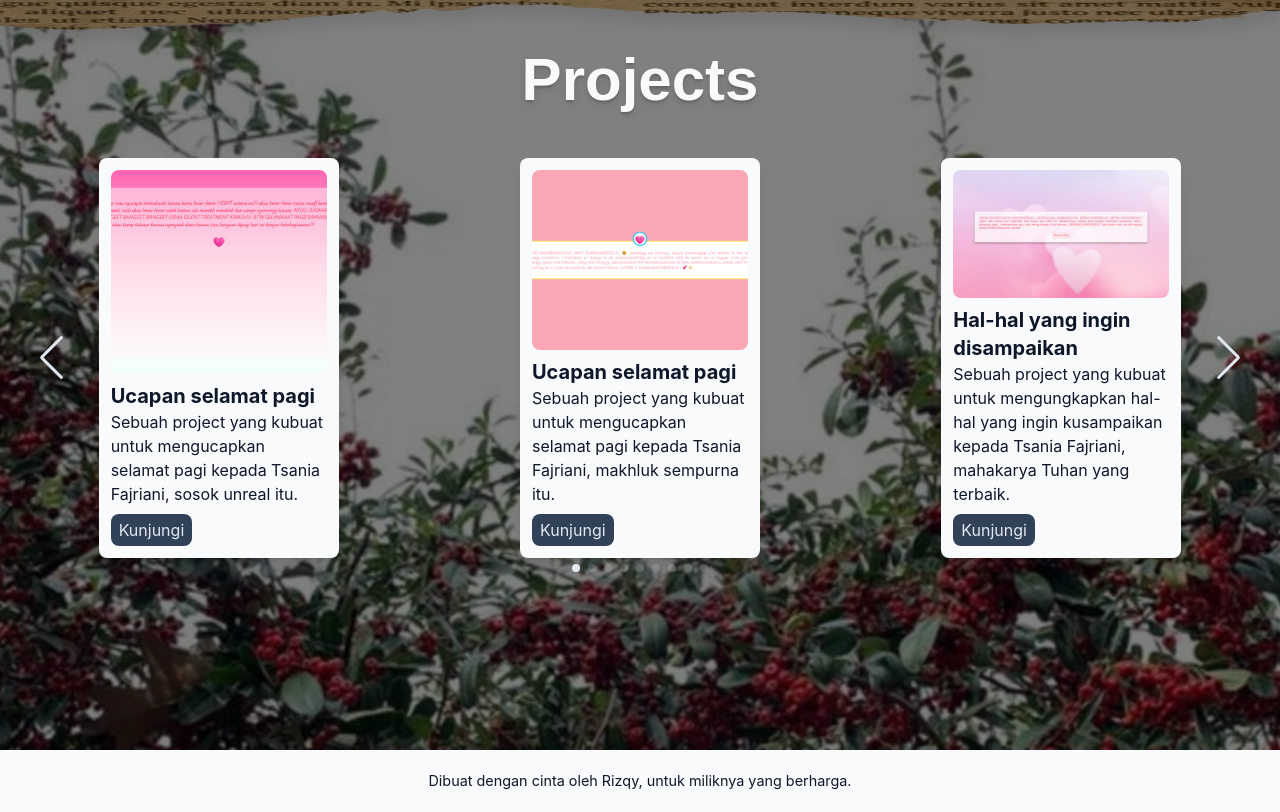
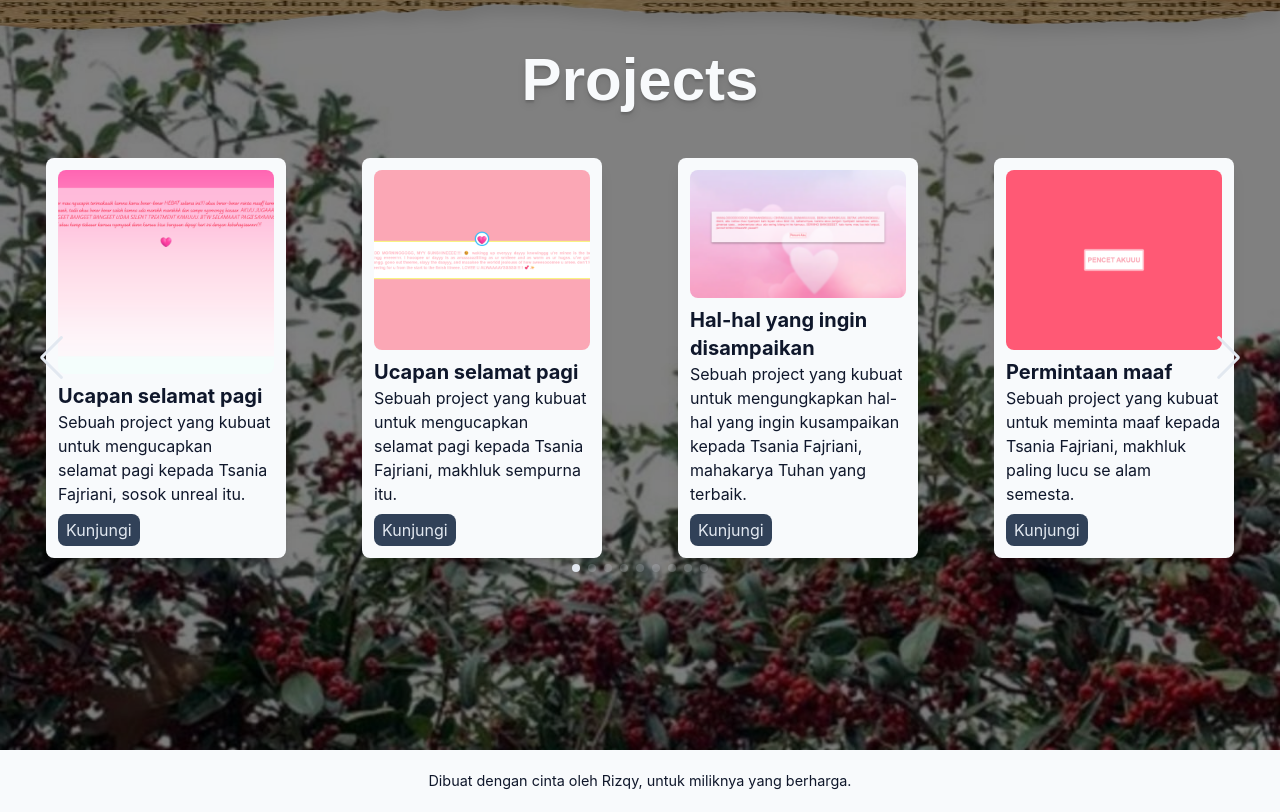
Before and after one commit to murihaaa/wonders-of-the-world, a website: page index.html in a window 1280 px wide. Shown: the part 1658-2470 px from the top of the page. Drawn offline with nearby package versions, Linux system fonts and the light colour scheme.

Commit message:
mengupgrade swiper.js

```diff
--- a/index.html
+++ b/index.html
@@ -320,6 +320,10 @@
             slidesPerView: 3,
             spaceBetween: 40,
           },
+                    1280: {
+            slidesPerView: 4,
+            spaceBetween: 40,
+          }
         },
       });
     </script>
```
